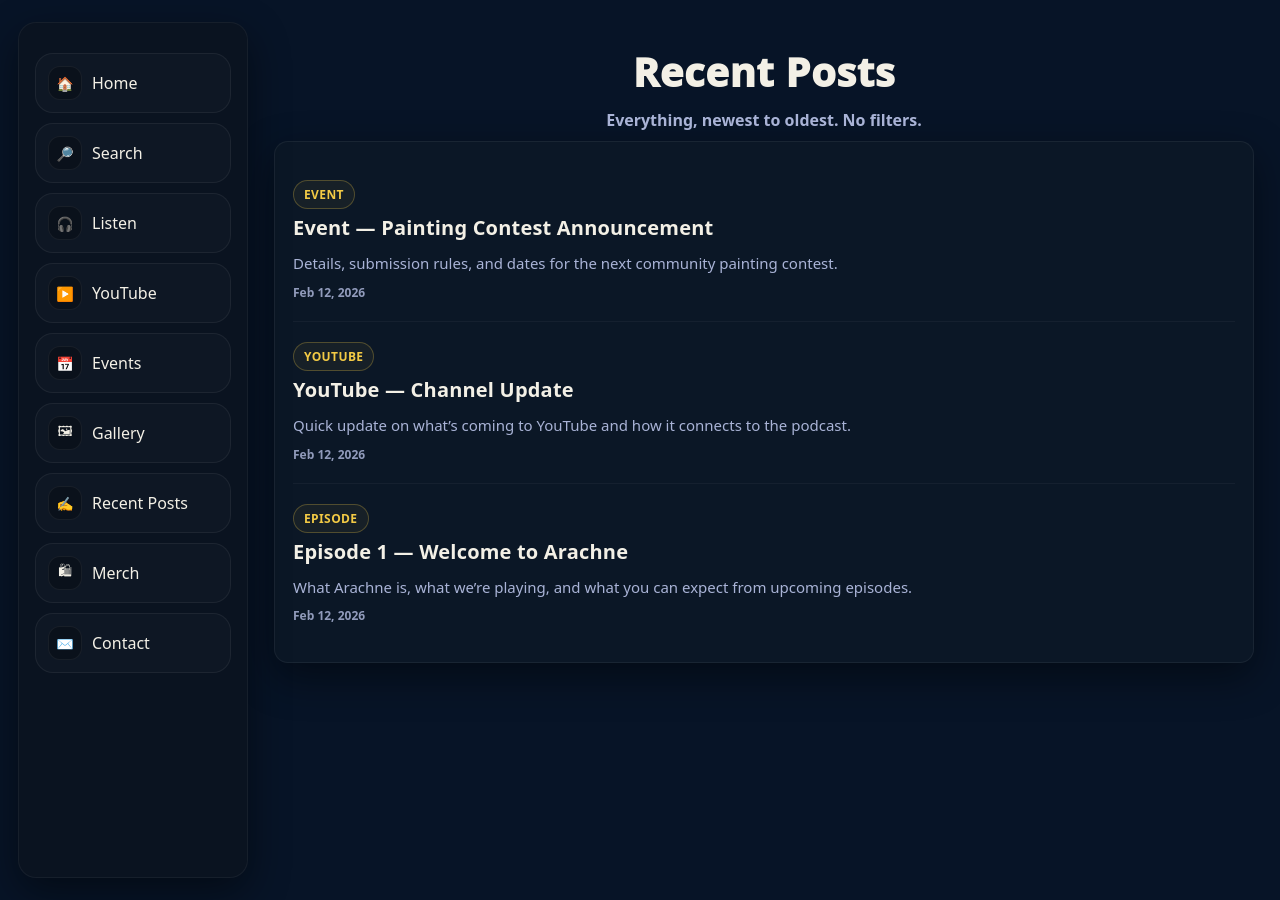
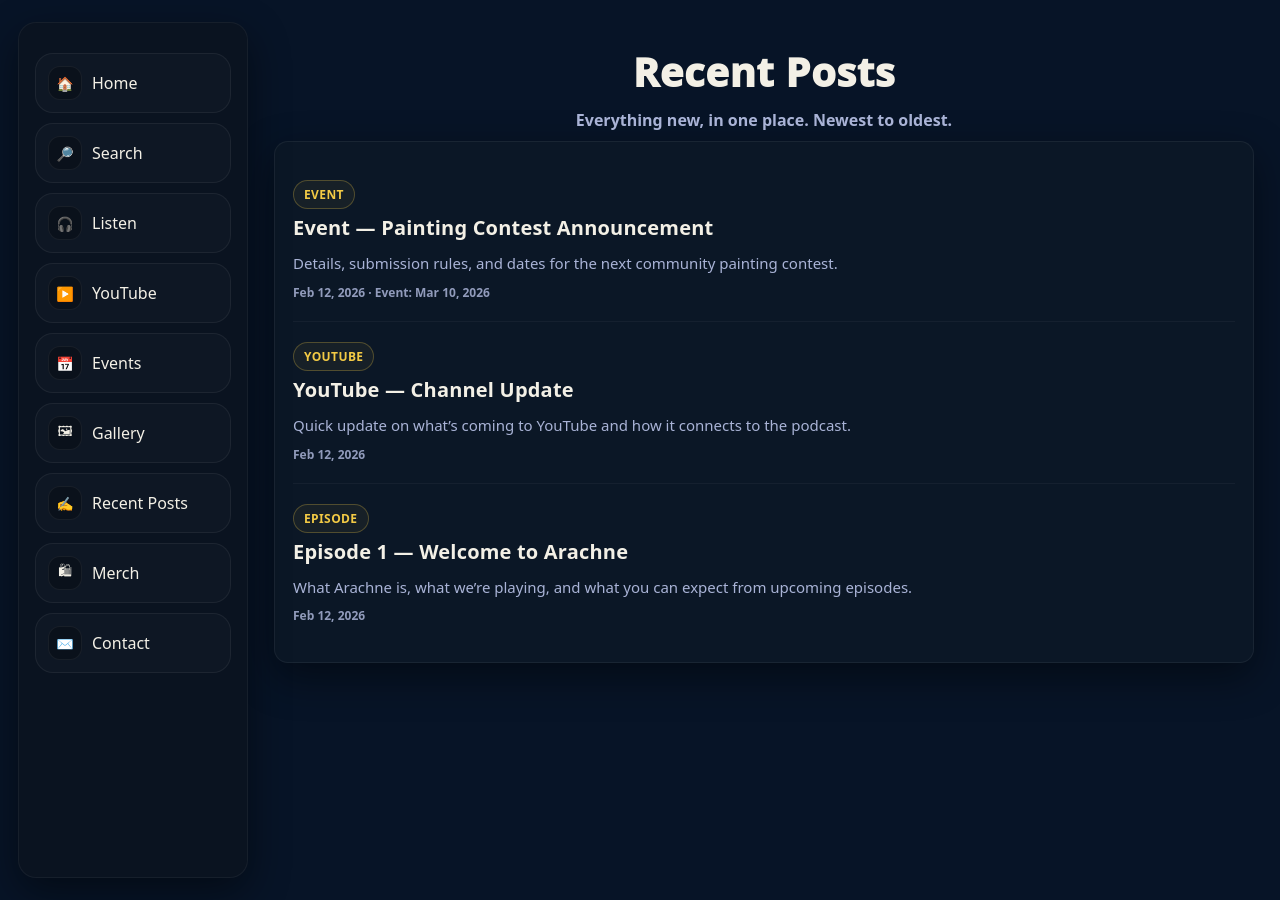
Before and after one commit to InventorofSoup/ArachneAWebsite, a Jekyll site: the page built from posts.md, in a window 1280 px wide. Built offline with Jekyll 4.4.1, drawn with Linux system fonts in a browser that asks for light colours.

Commit message:
Update posts.md

```diff
--- a/posts.md
+++ b/posts.md
@@ -6,18 +6,33 @@ permalink: /posts/
 
 <header class="header">
   <h1 class="logo" style="font-size:40px; color: var(--text);">Recent Posts</h1>
-  <p class="tagline">Everything, newest to oldest. No filters.</p>
+  <p class="tagline">Everything new, in one place. Newest to oldest.</p>
 </header>
 
 <section class="panel section">
-  {% assign latest = site.posts | sort: "date" | reverse %}
-  {% for post in latest %}
+  {% assign all = site.posts | sort: "date" | reverse %}
+
+  {% if all.size == 0 %}
+    <p class="small">No posts yet.</p>
+  {% endif %}
+
+  {% for post in all %}
     <div class="post-row">
-          <div>
-        <div class="tag">{{ post.content_type | default: "post" | upcase }}</div>
-        <h3 class="hline"><a href="{{ site.baseurl }}{{ post.url }}">{{ post.title }}</a></h3>
-        <p class="excerpt">{{ post.excerpt | default: post.content | strip_html | truncate: 140 }}</p>
-        <div class="meta">{{ post.date | date: "%b %d, %Y" }}</div>
+      <div class="tag">
+        {{ post.content_type | default: "post" | upcase }}
+      </div>
+
+      <h3 class="hline"><a href="{{ site.baseurl }}{{ post.url }}">{{ post.title }}</a></h3>
+
+      <p class="excerpt">
+        {{ post.excerpt | default: post.content | strip_html | truncate: 170 }}
+      </p>
+
+      <div class="meta">
+        {{ post.date | date: "%b %d, %Y" }}
+        {% if post.content_type == "event" and post.event_date %}
+          · Event: {{ post.event_date | date: "%b %d, %Y" }}
+        {% endif %}
       </div>
     </div>
     {% unless forloop.last %}<hr class="divider">{% endunless %}
```
